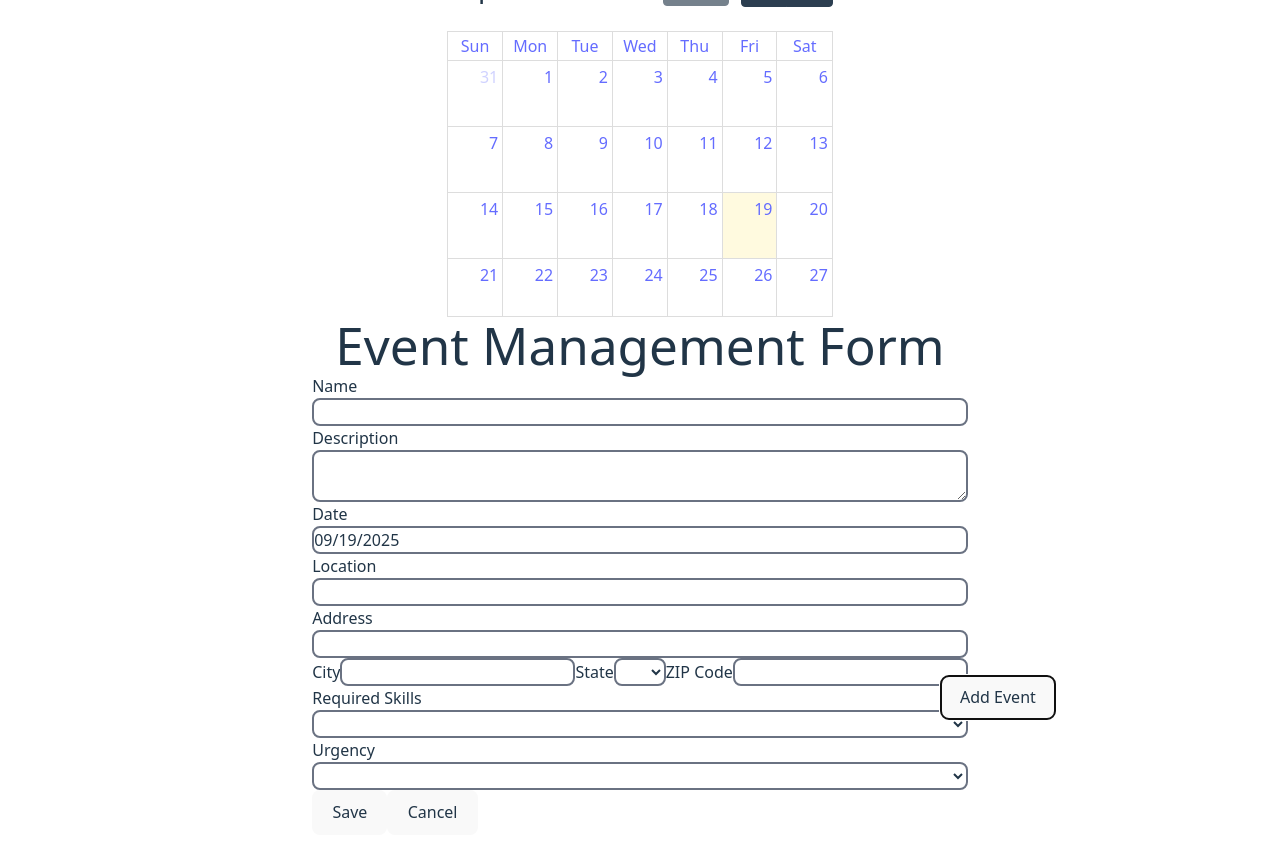
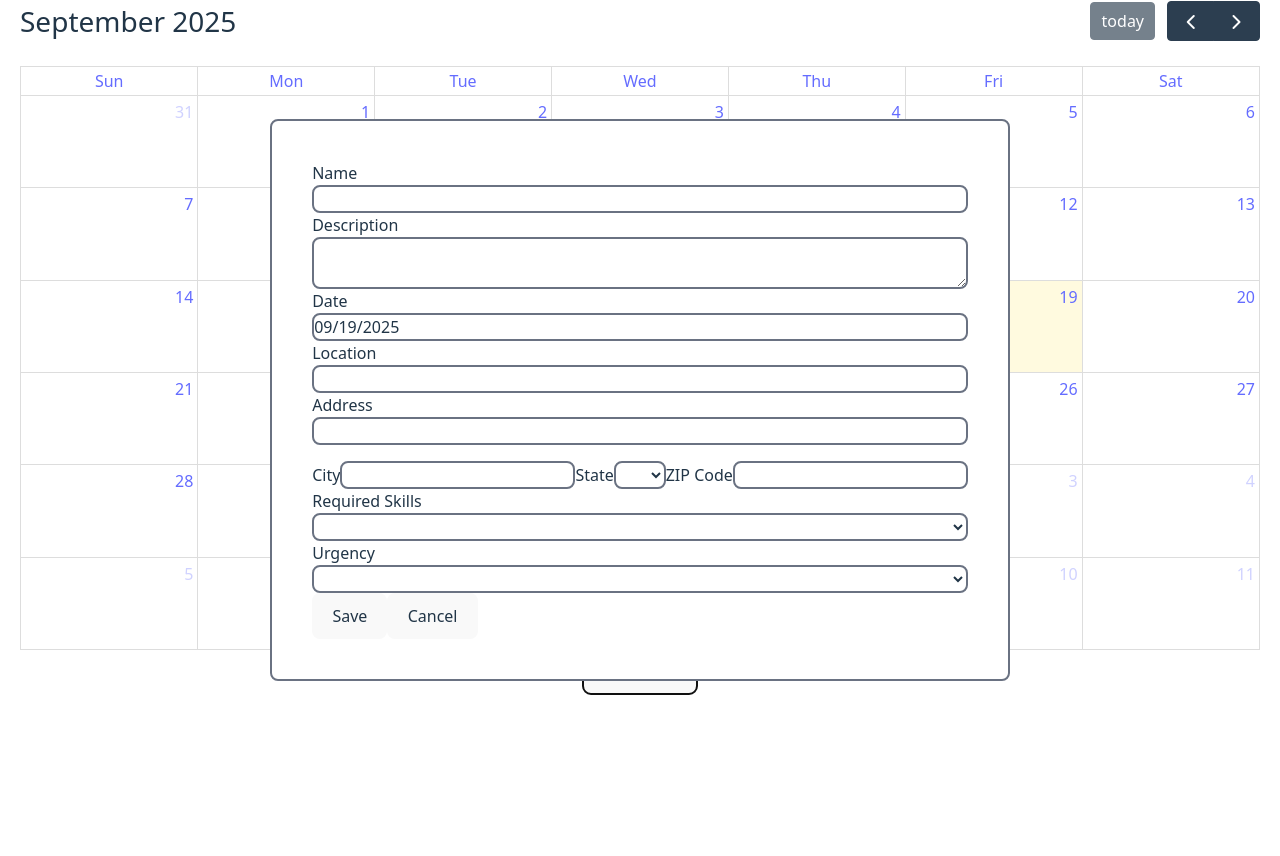
Before and after one commit to T-Sikes/Volunteer_Database_Manager, a React (Vite) app in the folder frontend/: page /event-management in a window 1280 px wide. Both pictures are taken after a click on the button "Add Event". Shown: the top 856 px of the page. Before the commit the page ends 835 px from the top, so only its background shows below. Built offline with nearby package versions, Linux system fonts and the light colour scheme.

Commit message:
basic calendar functionality

```diff
--- a/frontend/src/components/EventForm.jsx
+++ b/frontend/src/components/EventForm.jsx
@@ -6,22 +6,10 @@ function EventForm(props) {
   // Hardcoded required skills for now
   const skills = ["Bilingual/Multilingual", "Childcare", "Basic math", "Able to lift more than 50 lbs", "Leadership", "Food prep", "Retail experience"]
   const states = ["AK", "AL", "AR", "AZ", "CA", "CO", "CT", "DE", "FL", "GA", "HI", "IA", "ID", "IL", "IN", "KS", "KY", "LA", "MA", "MD", "ME", "MI", "MN", "MO", "MS", "MT", "NC", "ND", "NE", "NH", "NJ", "NM", "NV", "NY", "OH", "OK", "OR", "PA", "RI", "SC", "SD", "TN", "TX", "UT", "VA", "VT", "WA", "WI", "WV", "WY"]
-  const event = {
-    name: null,
-    description: null,
-    date: null,
-    location: null,
-    address: null,
-    city: null,
-    state: null,
-    zipCode: null,
-    requiredSkills: null,
-    urgency: null,
-  }
 
-  // State variable that stores data from the event form in an object
-  const [eventData, setEventData] = useState(event)
-  const [selectedDate, setSelectedDate] = useState(new Date())
+
+  const [eventData, setEventData] = useState({...props.openedEvent})  // State variable that stores data from the event form in an object
+  const [selectedDate, setSelectedDate] = useState("date" in props.openedEvent ? props.openedEvent.date : new Date())
 
   // Updates event object whenever form data changes
   const handleChange = (e) => {
@@ -49,8 +37,8 @@ function EventForm(props) {
 
 
   return (
-    <div className="flex flex-col justify-center items-center h-screen w-screen">
-      <h1>Event Management Form</h1>
+    <div className="flex justify-center items-center h-screen w-screen">
+      <div className="flex flex-col bg-white border-gray-500 border-2 h-fit w-fit p-10 rounded-lg">
         <form>
           <div className="flex flex-col">
             <label>Name</label>
@@ -58,6 +46,7 @@ function EventForm(props) {
               name = "name"
               type="text"
               required
+              value={eventData.name}
               onChange={handleChange}
               className="border-2 rounded-lg border-gray-500"
             />
@@ -65,6 +54,7 @@ function EventForm(props) {
             <label>Description</label>
             <textarea
               name="description"
+              value={eventData.description}
               onChange={handleChange}
               className="border-2 rounded-lg border-gray-500"
             >
@@ -86,6 +76,7 @@ function EventForm(props) {
             <input
               name = "location"
               type="text"
+              value={eventData.location}
               onChange={handleChange}
               className="border-2 rounded-lg border-gray-500"
             />
@@ -94,15 +85,17 @@ function EventForm(props) {
             <input
               name = "address"
               type="text"
+              value={eventData.address}
               onChange={handleChange}
               className="border-2 rounded-lg border-gray-500"
             />
 
-          <div>
+            <div className="mt-4">
               <label>City</label>
               <input
                 name = "city"
                 type="text"
+                value={eventData.city}
                 onChange={handleChange}
                 className="border-2 rounded-lg border-gray-500"
               />
@@ -110,6 +103,7 @@ function EventForm(props) {
               <label>State</label>
               <select
                 name = "state"
+                value={eventData.state}
                 onChange={handleChange}
                 className="border-2 rounded-lg border-gray-500"
               >
@@ -125,6 +119,7 @@ function EventForm(props) {
               <input
                 name = "zipCode"
                 type="number"
+                value={eventData.zipCode}
                 onChange={handleChange}
                 className="border-2 rounded-lg border-gray-500"
               />
@@ -133,6 +128,7 @@ function EventForm(props) {
             <label>Required Skills</label>
             <select
               name = "requiredSkills"
+              value={eventData.requiredSkills}
               onChange={handleChange}
               className="border-2 rounded-lg border-gray-500"
             >
@@ -147,6 +143,7 @@ function EventForm(props) {
             <label>Urgency</label>
             <select
               name = "urgency"
+              value={eventData.urgency}
               onChange={handleChange}
               className="border-2 rounded-lg border-gray-500"
             >
@@ -161,6 +158,7 @@ function EventForm(props) {
           <button onClick={handleCancel}>Cancel</button>
         </form>
       </div>
+    </div>
   )
 }
 
--- a/frontend/src/pages/EventManagement.jsx
+++ b/frontend/src/pages/EventManagement.jsx
@@ -2,36 +2,86 @@ import EventForm from "../components/EventForm.jsx"
 import { useState } from "react"
 import FullCalendar from '@fullcalendar/react'
 import dayGridPlugin from '@fullcalendar/daygrid'
+import { format } from "date-fns"
 
 function EventManagement() {
   let event
+  let blankEvent = {
+    name: "",
+    description: "",
+    location: "",
+    address: "",
+    city: "",
+    state: "",
+    zipCode: "",
+    requiredSkills: "",
+    urgency: ""
+  }
   const [showEventForm, setShowEventForm] = useState(false)
+  const [eventsArray, setEventsArray] = useState([])
+  const [clickedEvent, setClickedEvent] = useState({})
 
-  // Function for receiving data from EventForm component
+  const toggleEventForm = () => setShowEventForm(!showEventForm)
+
+  // Function for receiving data from EventForm component and updating the eventsArray being given to FullCalendar
   const getEventFormData = eventFormData => {
-    event = eventFormData
-    console.log(event)
+    const newEvent = Object.values(clickedEvent).every(x => x === "") ? true : false // Boolean that stores whether the user is adding a new event or updating an existing event
+    const arrayIndex = newEvent ? eventsArray.length : clickedEvent.index // Stores array index of event in eventsArray
+    const event = {
+      // These are properties specifically for FullCalender to read
+      title: eventFormData.name,
+      start: format(eventFormData.date, "yyyy-MM-dd"),
+      end: format(eventFormData.date, "yyyy-MM-dd"),
+
+      // extendedProps stores all of the event form data and its index in the eventsArray to be retrieved later.
+      extendedProps: {...eventFormData, index: arrayIndex}
+    }
+
+    if (newEvent)
+      setEventsArray(prevState => prevState.concat([event]))
+    else
+      setEventsArray(prevState => {
+        const modifiedArray = [...prevState]
+        modifiedArray[arrayIndex] = event
+        return modifiedArray
+      })
   }
-  const toggleEventForm = () => setShowEventForm(!showEventForm)
+
+  // Function for showing showing event form when an event is clicked
+  const eventClicked = info => {
+    setClickedEvent(info.event.extendedProps)
+    toggleEventForm()
+  }
+
 
 
   return (
     <>
-      <div className="flex flex-col justify-center items-center h-screen w-screen">
+      <div className="h-[650px] w-screen px-5 relative z-0">
         <FullCalendar
           plugins={[ dayGridPlugin ]}
           initialView="dayGridMonth"
+          events={eventsArray}
+          height="100%"
+          expandRows={true}
+          eventClick={eventClicked}
         />
+        {/* Only show event form if showEventForm is true */}
+        {showEventForm &&
+          <div className="absolute inset-0 z-10">
+            <EventForm openedEvent={clickedEvent} submitEventForm={getEventFormData} closeEventForm={toggleEventForm}/>
+          </div>
+        }
+      </div>
+      <div className="flex flex-col items-center h-screen w-screen">
         <button
-          className="absolute bottom-20 right-56"
-          onClick={toggleEventForm}
+          onClick={() => {
+            setClickedEvent({...blankEvent}) // Whenever a user clicks on "Add Event" the event data should be empty
+            toggleEventForm()
+          }}
         >
           Add Event
         </button>
-        {/* Only show event form if showEventForm is true */}
-        {showEventForm &&
-          <EventForm submitEventForm={getEventFormData} closeEventForm={toggleEventForm}/>
-        }
       </div>
     </>
   )
```
Lines whose indentation alone changed are shown as unchanged.
